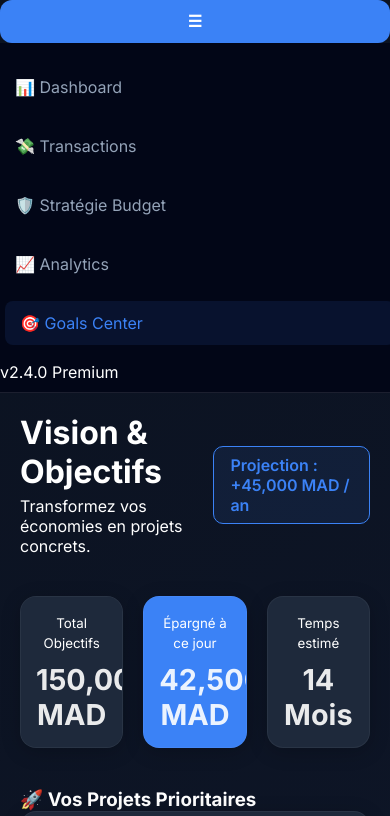
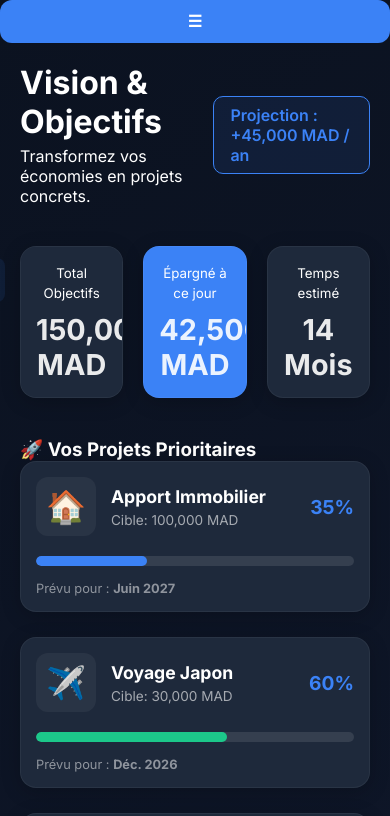
Before and after one commit to Mohammed-Tazi/budget-manager, a website: page frontend/goals.html in a window 390 px wide. Shown: the top 816 px of the page. Drawn offline with Linux system fonts and the light colour scheme.

Commit message:
projet final

```diff
--- a/frontend/app.css
+++ b/frontend/app.css
@@ -562,3 +562,19 @@ input, button {
     padding: 15px;
     overflow-x: auto; /* Permet aux tableaux de défiler si trop larges */
 }
+/* Cache la sidebar sur mobile par défaut */
+@media (max-width: 768px) {
+    .sidebar {
+        position: fixed;
+        left: -260px; /* Cache à gauche */
+        transition: 0.3s;
+        height: 100vh;
+        width: 260px;
+        z-index: 1000;
+    }
+
+    /* Quand on ajoute la classe .nav-open au body via le bouton */
+    .nav-open .sidebar {
+        left: 0; /* Fait glisser le menu vers l'intérieur */
+    }
+}
```
